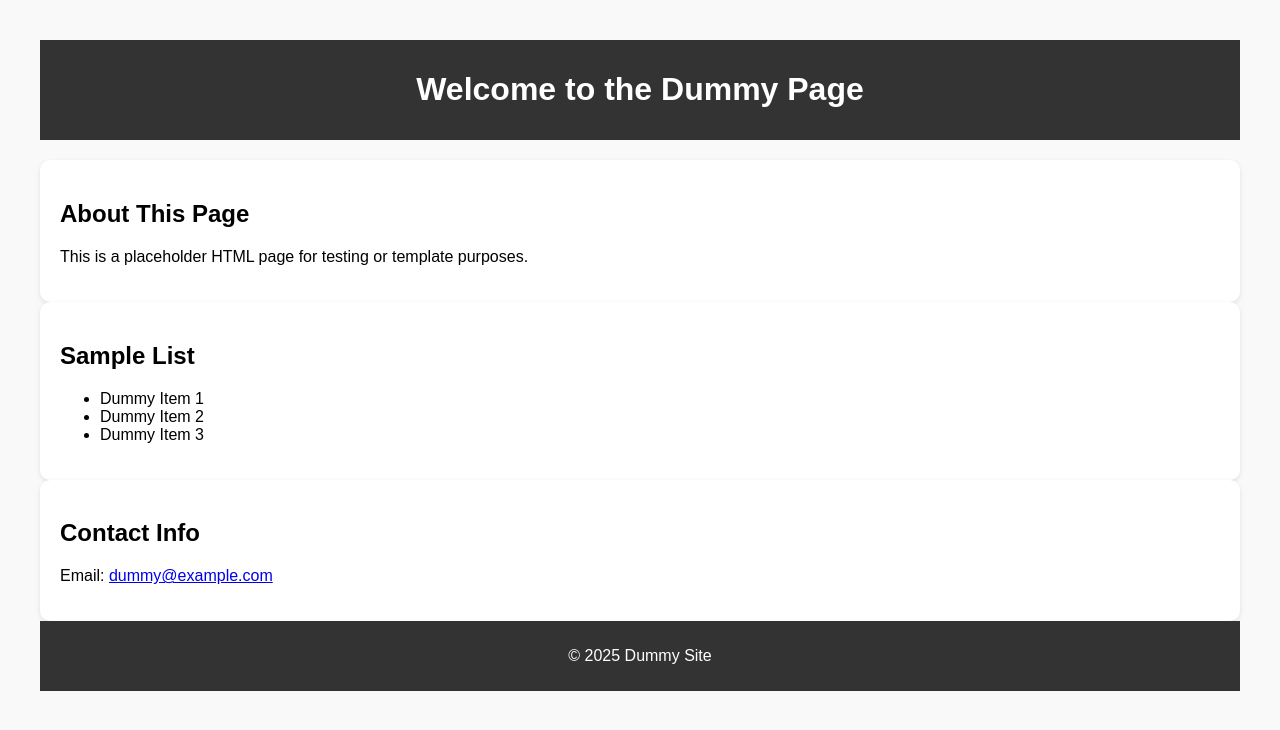
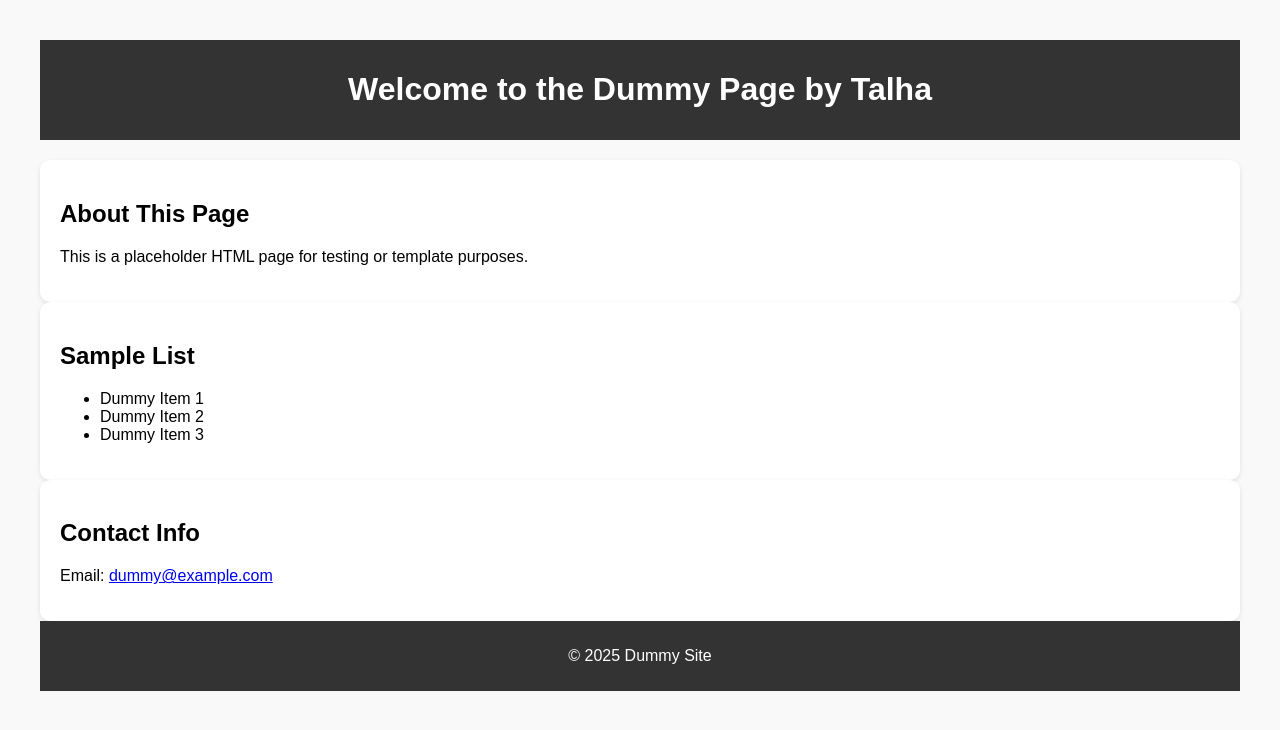
Before and after one commit to DragoKnight404/SE_Project, a plain HTML site: page index.html in a window 1280 px wide. Drawn offline with Linux system fonts and the light colour scheme.

Commit message:
changes by talha

```diff
--- a/index.html
+++ b/index.html
@@ -30,7 +30,7 @@
 <body>
 
   <header>
-    <h1>Welcome to the Dummy Page</h1>
+    <h1>Welcome to the Dummy Page by Talha</h1>
   </header>
 
   <main>
```
